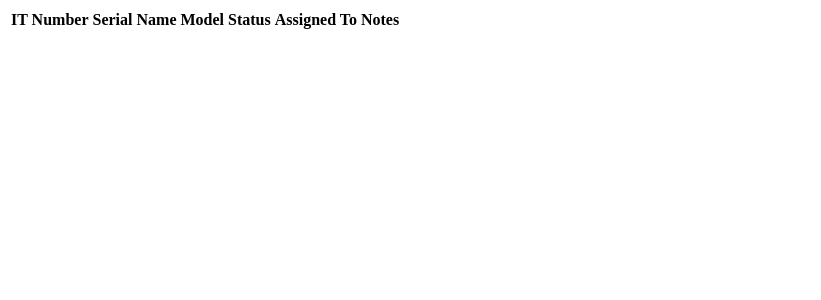
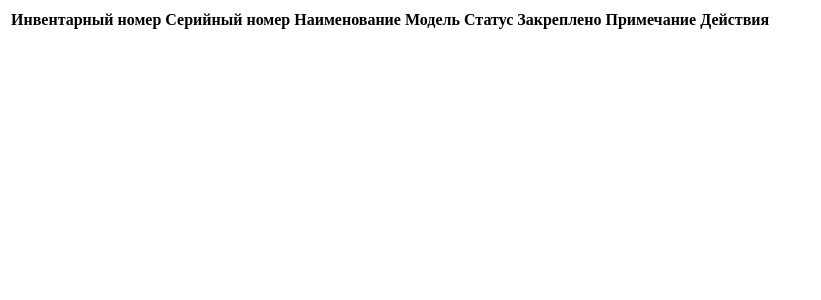
Before and after one commit to Masachusets/cit, a Python web app: template src/app/templates/partials/equipment/equipment_table.html in a window 1280 px wide. Shown: the top 300 px of the page, without its empty margins (0-821 px from the left). Run offline with Jinja, Linux system fonts and the light colour scheme; the template is opened without the code that fills it, so the values that code supplies are empty.

Commit message:
Chenged table view.

```diff
--- a/src/app/templates/equipment/list.html
+++ b/src/app/templates/equipment/list.html
@@ -1,9 +1,9 @@
 {% extends "layouts/base.html" %}
 
-{% block title %}Equipment Accounting{% endblock %}
+{% block title %}Учёт техники{% endblock %}
 
 {% block content %}
-<div class="container mx-auto px-4 py-8">
+<div class="w-full p-4">
     {% include "partials/equipment/equipment_header.html" %}
     {% include "partials/equipment/equipment_table.html" %}
 </div>
--- a/src/app/templates/partials/equipment/equipment_table.html
+++ b/src/app/templates/partials/equipment/equipment_table.html
@@ -1,7 +1,7 @@
-<div class="overflow-x-auto">
-    <table class="table table-zebra" id="equipment-table">
+<div class="w-full overflow-x-auto rounded-lg shadow">
+    <table class="table table-zebra w-full" id="equipment-table">
         {% include "partials/equipment/table_head.html" %}
-        <tbody>
+        <tbody class="divide-y divide-base-200">
             {% for equipment in equipments %}
                 {% include "partials/equipment/equipment_row.html" %}
             {% endfor %}
--- a/src/app/templates/partials/equipment/table_head.html
+++ b/src/app/templates/partials/equipment/table_head.html
@@ -1,12 +1,12 @@
-<thead>
+<thead class="bg-gray-50">
     <tr>
-        <th>IT Number</th>
-        <th>Serial</th>
-        <th>Name</th>
-        <th>Model</th>
-        <th>Status</th>
-        <th>Assigned To</th>
-        <th>Notes</th>
-        <th></th>
+        <th class="px-6 py-3 text-left">Инвентарный номер</th>
+        <th class="px-6 py-3 text-left">Серийный номер</th>
+        <th class="px-6 py-3 text-left">Наименование</th>
+        <th class="px-6 py-3 text-left">Модель</th>
+        <th class="px-6 py-3 text-left">Статус</th>
+        <th class="px-6 py-3 text-left">Закреплено</th>
+        <th class="px-6 py-3 text-left">Примечание</th>
+        <th class="px-6 py-3 text-left">Действия</th>
     </tr>
 </thead>
```
Also changed, not shown: src/app/templates/partials/equipment/equipment_row.html (+19 -14 lines).
